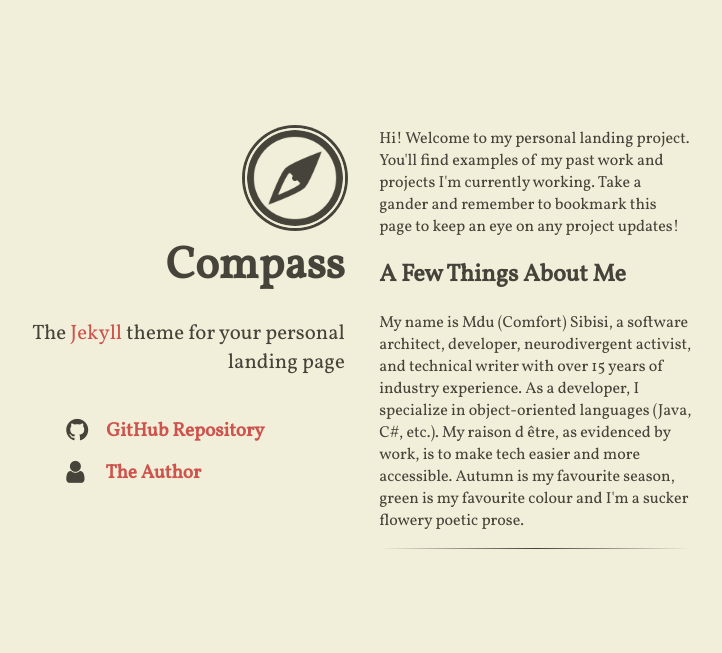
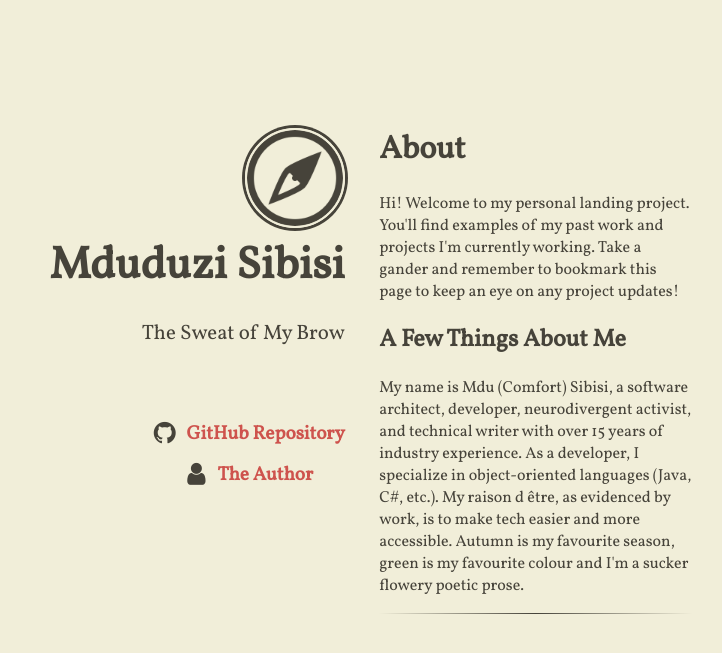
Before and after one commit to OrigamiFolds/origamifolds.github.io, a Jekyll site: the page built from index.html, in a window 1280 px wide. Shown: the top 653 px of the page, without its empty margins (288-1010 px from the left). Built offline with Jekyll 4.4.1, drawn with Linux system fonts in a browser that asks for light colours; nearby versions of some CDN libraries.

Commit message:
Wide sweeping chnanges

```diff
--- a/_config.yml
+++ b/_config.yml
@@ -7,9 +7,9 @@ compass:
   # an avatar or logo (optional)
   logo: "/images/compass.png"
   # author will appear under the avatar (optional)
-  author: "Compass"
+  author: "Mduduzi Sibisi"
   # tagline will appear under the title (optional)
-  tagline: "The <a href='http://jekyllrb.com'>Jekyll</a> theme for your personal landing page"
+  tagline: "The Sweat of My Brow"
   # if include_content is true, the contents of the content.html include will be
   # added right above the generated item list, if present
   include_content: true
--- a/_includes/content.html
+++ b/_includes/content.html
@@ -1,6 +1,6 @@
 
 
-
+<h1>About</h1>
 
 <p>Hi! Welcome to my personal landing project. You'll find examples of my past work and projects I'm currently working. Take a gander and remember to bookmark this page to keep an eye on any project updates!</p>
 
@@ -8,4 +8,4 @@
 
 <p>My name is Mdu (Comfort) Sibisi, a software architect, developer, neurodivergent activist, and technical writer with over 15 years of industry experience. As a developer, I specialize in object-oriented languages (Java, C#, etc.). My raison d être, as evidenced by work, is to make tech easier and more accessible. Autumn is my favourite season, green is my favourite colour and I'm a sucker flowery poetic prose.</p>
 
-<hr />
+<hr/>
--- a/assets/main.scss
+++ b/assets/main.scss
@@ -45,7 +45,8 @@ a:hover {
 /* override the left margin added by font awesome for the main content list,
 since it must be aligned with the content */
 .fa-ul.main-list {
-	text-align: left;
+	display: inline-block;
+	text-align: center;
 }
 
 /* list icons */
```
